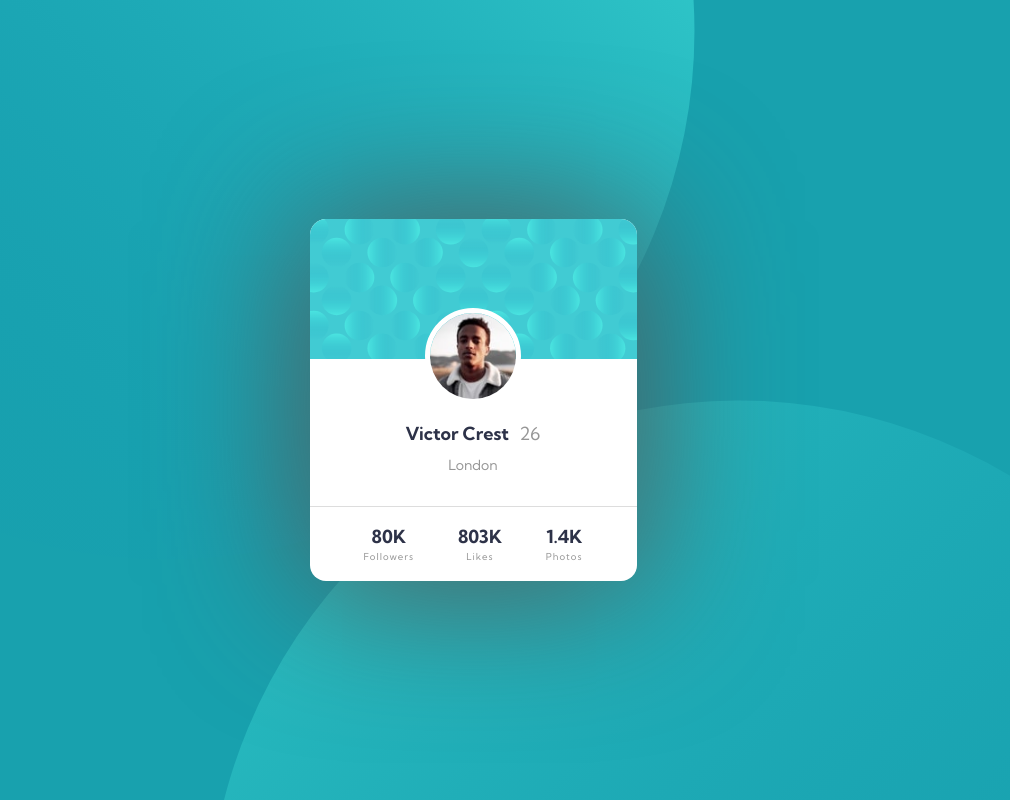
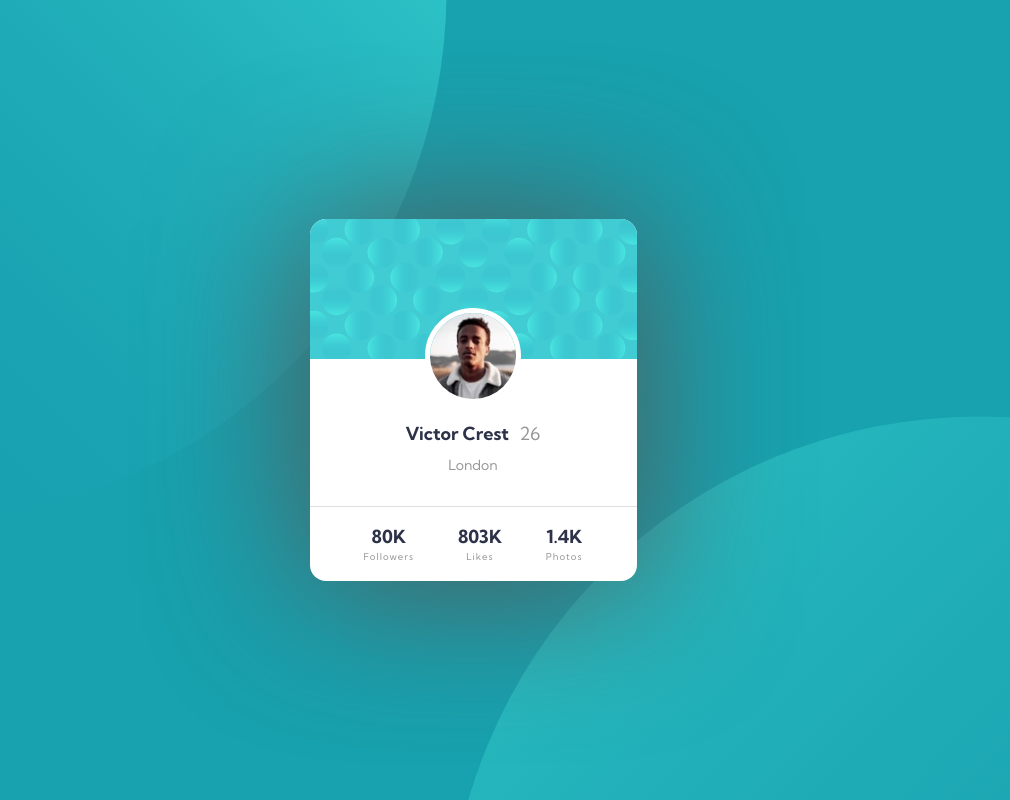
Before and after one commit to yusfsqrtof/profile-card-component-main, a plain HTML site: page index.html in a window 1280 px wide. Shown: the whole page, without its empty margins (167-1177 px from the left). Drawn offline with Linux system fonts and the light colour scheme.

Commit message:
Update style.css

```diff
--- a/style/style.css
+++ b/style/style.css
@@ -67,7 +67,7 @@ h6 {
 body {
     background-color: var(--clr-primary-1);
     background-image: url('/images/bg-pattern-top.svg'), url('/images/bg-pattern-bottom.svg');
-    background-position: -90% -500px, 170% 400px;
+    background-position: right 52vw bottom 35vh, left 48vw top 52vh;
     background-repeat: no-repeat;
     background-size: 1060px;
     display: grid;
```
